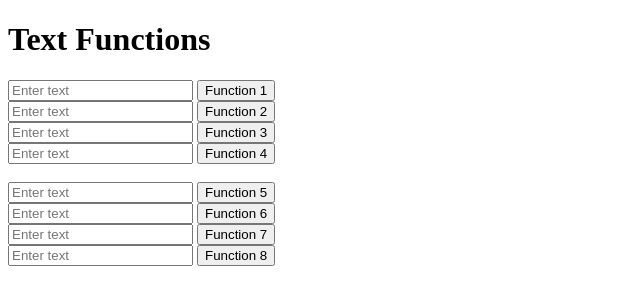
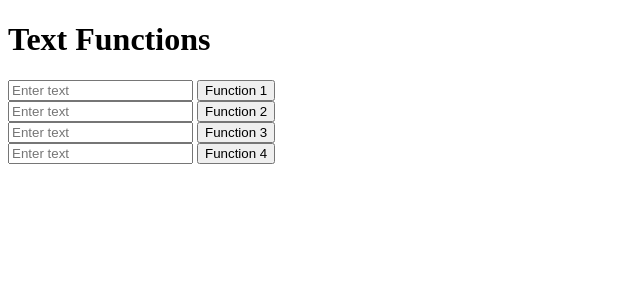
Before and after one commit to HammedBabatunde/AIHiveCollective, a Flask app: page / in a window 1280 px wide. Shown: the top 305 px of the page, without its empty margins (0-640 px from the left). Run offline with Flask 2, Linux system fonts and the light colour scheme.

Commit message:
Initial Commit

```diff
--- a/app.py
+++ b/app.py
@@ -63,62 +63,6 @@ def function4():
 
     return render_template('function4.html')
 
-# Function 5
-@app.route('/function5', methods=['GET', 'POST'])
-def function5():
-    if request.method == 'POST':
-        # Get user input
-        text = request.form['text']
-
-        # Perform function 5 on the input
-        result = function5_logic(text)
-
-        return render_template('function5.html', result=result)
-
-    return render_template('function5.html')
-
-# Function 6
-@app.route('/function6', methods=['GET', 'POST'])
-def function6():
-    if request.method == 'POST':
-        # Get user input
-        text = request.form['text']
-
-        # Perform function 6 on the input
-        result = function6_logic(text)
-
-        return render_template('function6.html', result=result)
-
-    return render_template('function6.html')
-
-# Function 7
-@app.route('/function7', methods=['GET', 'POST'])
-def function7():
-    if request.method == 'POST':
-        # Get user input
-        text = request.form['text']
-
-        # Perform function 7 on the input
-        result = function7_logic(text)
-
-        return render_template('function7.html', result=result)
-
-    return render_template('function7.html')
-
-# Function 8
-@app.route('/function8', methods=['GET', 'POST'])
-def function8():
-    if request.method == 'POST':
-        # Get user input
-        text = request.form['text']
-
-        # Perform function 8 on the input
-        result = function8_logic(text)
-
-        return render_template('function8.html', result=result)
-
-    return render_template('function8.html')
-
 # Function 1 logic
 def function1_logic(text):
     # Perform function 1 operations on the text
@@ -147,33 +91,6 @@ def function4_logic(text):
     result = text + '!'
     return result
 
-# Function 5 logic
-def function5_logic(text):
-    # Perform function 5 operations on the text
-    # Replace this with your actual function logic
-    result = text.replace('a', 'b')
-    return result
-
-# Function 6 logic
-def function6_logic(text):
-    # Perform function 6 operations on the text
-    # Replace this with your actual function logic
-    result = text.replace('x', 'y')
-    return result
-
-# Function 7 logic
-def function7_logic(text):
-    # Perform function 7 operations on the text
-    # Replace this with your actual function logic
-    result = text.strip()
-    return result
-
-# Function 8 logic
-def function8_logic(text):
-    # Perform function 8 operations on the text
-    # Replace this with your actual function logic
-    result = text.split()
-    return result
 
 if __name__ == '__main__':
     app.run(debug=True)
--- a/templates/index.html
+++ b/templates/index.html
@@ -21,22 +21,5 @@
         <input type="text" name="text" placeholder="Enter text">
         <button type="submit">Function 4</button>
     </form>
-    <br>
-    <form action="/function5" method="post">
-        <input type="text" name="text" placeholder="Enter text">
-        <button type="submit">Function 5</button>
-    </form>
-    <form action="/function6" method="post">
-        <input type="text" name="text" placeholder="Enter text">
-        <button type="submit">Function 6</button>
-    </form>
-    <form action="/function7" method="post">
-        <input type="text" name="text" placeholder="Enter text">
-        <button type="submit">Function 7</button>
-    </form>
-    <form action="/function8" method="post">
-        <input type="text" name="text" placeholder="Enter text">
-        <button type="submit">Function 8</button>
-    </form>
 </body>
 </html>
```
Also changed, not shown: templates/function5.html (deleted, +0 -13 lines), templates/function6.html (deleted, +0 -13 lines), templates/function7.html (deleted, +0 -13 lines), templates/function8.html (deleted, +0 -17 lines).
